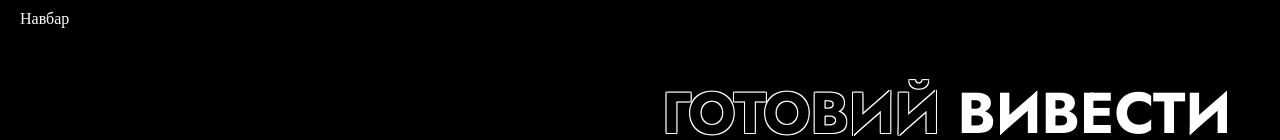
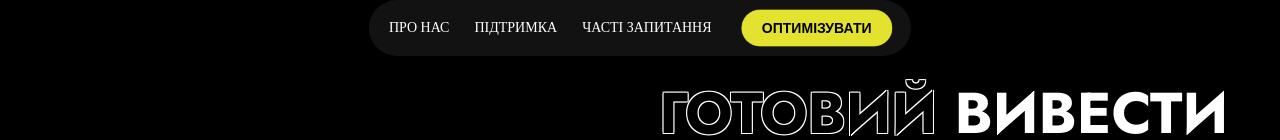
Before and after one commit to SSSkeletry/RateWebPage, a React (Create React App) app in the folder client/: page / in a window 1280 px wide. Shown: the top 140 px of the page. Built offline with nearby package versions, Linux system fonts and the light colour scheme; a web font is replaced by a local one.

Commit message:
Refactor Navbar component: enhance layout and styles for improved user experience; update scroll behavior logic

```diff
--- a/client/src/pages/Home/sections/ReviewsSection.jsx
+++ b/client/src/pages/Home/sections/ReviewsSection.jsx
@@ -2,12 +2,12 @@ import { useKeenSlider } from "keen-slider/react";
 import "keen-slider/keen-slider.min.css";
 import styles from "../ui/Home.module.css";
 import { assets } from "../../../shared/assets/index";
-import { useEffect, useRef, useState } from "react";
+import { useEffect, useRef, useState, useMemo } from "react";
 
 const testimonials = [
   {
     name: "Анастасия",
-    text: "Вражена якістю програмного забезпечення! Аналіз технік швидкого завантаження веб-сторінок дозволив оптимізувати наш сайт, зменшивши час завантаження на 40%.",
+    text: "Вражена якістю програмного забезпечення! Аналіз технік завантаження веб-сторінок дозволив оптимізувати наш сайт, зменшивши час завантаження на 40%.",
     rating: 5,
     image: assets.woman,
   },
@@ -43,8 +43,12 @@ const testimonials = [
   },
 ];
 
+const renderStars = (count) =>
+  [...Array(5)].map((_, i) => <span key={i}>{i < count ? "★" : "☆"}</span>);
+
 export default function Testimonials() {
-  const [sliderRef, slider] = useKeenSlider({
+  const sliderOptions = useMemo(
+    () => ({
       loop: true,
       renderMode: "performance",
       drag: true,
@@ -52,54 +56,46 @@ export default function Testimonials() {
         perView: "auto",
         spacing: 15,
       },
-  });
+    }),
+    []
+  );
+
+  const [sliderRef, slider] = useKeenSlider(sliderOptions);
 
   const containerRef = useRef(null);
   const [isVisible, setIsVisible] = useState(false);
 
   useEffect(() => {
+    if (!containerRef.current) return;
+
     const observer = new IntersectionObserver(
-      ([entry]) => {
-        setIsVisible(entry.isIntersecting);
-      },
-      {
-        threshold: 0.3, // 30% элемента должно быть видно
-      }
+      ([entry]) => setIsVisible(entry.isIntersecting),
+      { threshold: 0.3 }
     );
 
-    if (containerRef.current) {
     observer.observe(containerRef.current);
-    }
+    return () => observer.disconnect();
+  }, []);
 
-    return () => {
-      if (containerRef.current) {
-        observer.unobserve(containerRef.current);
-      }
-    };
-  }, []);
+  const timeoutRef = useRef();
+
   useEffect(() => {
-    if (!slider.current) return;
-
-    let timeout;
+    if (!slider.current || !isVisible) return;
 
     const runSlider = () => {
-      if (!slider.current || !isVisible) return;
+      if (!slider.current) return;
 
       const nextIndex = slider.current.track.details.abs + 1;
       slider.current.moveToIdx(nextIndex, true, {
         duration: 30000,
       });
 
-      timeout = setTimeout(runSlider, 10000);
+      timeoutRef.current = setTimeout(runSlider, 10000);
     };
 
-    if (isVisible) {
     runSlider();
-    }
 
-    return () => {
-      clearTimeout(timeout);
-    };
+    return () => clearTimeout(timeoutRef.current);
   }, [slider, isVisible]);
 
   return (
@@ -119,14 +115,11 @@ export default function Testimonials() {
                 <img
                   src={testimonial.image}
                   alt={testimonial.name}
+                  loading="lazy"
                   className={styles["avatar-image"]}
                 />
                 <div className={styles["rating-stars"]}>
-                  {[...Array(5)].map((_, index) => (
-                    <span key={index}>
-                      {index < testimonial.rating ? "★" : "☆"}
-                    </span>
-                  ))}
+                  {renderStars(testimonial.rating)}
                 </div>
               </div>
               <p className={styles["testimonial-text"]}>
--- a/client/src/pages/Home/ui/Home.module.css
+++ b/client/src/pages/Home/ui/Home.module.css
@@ -345,7 +345,7 @@ aside {
 
 .testimonials-section {
   text-align: center;
-  padding-top: 10vh;
+  padding-top: 3vh;
   background: #121212;
   color: #fff;
   display: flex;
@@ -382,7 +382,7 @@ aside {
 
 .testimonial-card {
   background: #1c1c1c;
-  padding: 25px;
+  padding: 3vh;
   border-radius: 16px;
   box-shadow: 0 6px 12px rgba(255, 223, 53, 0.3);
   font-size: 18px;
--- a/client/src/shared/components/Navbar.js
+++ b/client/src/shared/components/Navbar.js
@@ -7,20 +7,28 @@ const Navbar = () => {
 
   useEffect(() => {
     const handleScroll = () => {
-      if (window.scrollY > lastScrollY) {
-        setShowNavbar(false);
-      } else {
-        setShowNavbar(true);
-      }
+      setShowNavbar(window.scrollY <= lastScrollY);
       setLastScrollY(window.scrollY);
     };
 
     window.addEventListener("scroll", handleScroll);
-
     return () => window.removeEventListener("scroll", handleScroll);
   }, [lastScrollY]);
 
-  return <nav className={`navbar ${showNavbar ? "show" : "hide"}`}>Навбар</nav>;
+  return (
+    <nav className={`navbar ${showNavbar ? "show" : "hide"}`}>
+      <div className="navbar__content">
+        <ul className="navbar__menu">
+          <li>ПРО НАС</li>
+          <li>ПІДТРИМКА</li>
+          <li>ЧАСТІ ЗАПИТАННЯ</li>
+        </ul>
+        <button className="navbar__cta">
+          <span>ОПТИМІЗУВАТИ</span>
+        </button>
+      </div>
+    </nav>
+  );
 };
 
 export default Navbar;
--- a/client/src/shared/styles/Navbar.css
+++ b/client/src/shared/styles/Navbar.css
@@ -1,18 +1,99 @@
 .navbar {
   position: fixed;
   top: 0;
-  left: 0;
-  width: 100%;
-  background-color: rgba(0, 0, 0, 0.8);
+  left: 50%;
+  transform: translateX(-50%);
+  width: max-content;
+  background-color: #121212;
   color: white;
   padding: 10px 20px;
-  transition: transform 0.3s ease-in-out;
+  border-radius: 50px;
+  display: flex;
+  justify-content: center;
+  align-items: center;
+  z-index: 1000;
+  transition: top 0.3s ease;
+  box-shadow: 0 5px 15px rgba(0, 0, 0, 0.5);
 }
 
 .navbar.hide {
-  transform: translateY(-100%);
+  top: -100px;
 }
 
-.navbar.show {
-  transform: translateY(0);
+.navbar__content {
+  display: flex;
+  align-items: center;
+  gap: 30px;
 }
+
+.navbar__menu {
+  display: flex;
+  gap: 25px;
+  list-style: none;
+  margin: 0;
+  padding: 0;
+  font-weight: 500;
+  font-size: 14px;
+}
+
+.navbar__menu li {
+  position: relative;
+  cursor: pointer;
+  transition: transform 0.3s ease, color 0.3s ease;
+}
+
+.navbar__menu li:hover {
+  transform: translateY(-3px);
+  color: #e3e22e;
+}
+
+.navbar__menu li::after {
+  content: "";
+  position: absolute;
+  bottom: -4px;
+  left: 0;
+  width: 0;
+  height: 2px;
+  background-color: #e3e22e;
+  transition: width 0.3s ease;
+}
+
+.navbar__menu li:hover::after {
+  width: 100%;
+}
+
+.navbar__cta {
+  background-color: #e3e22e;
+  color: black;
+  padding: 10px 20px;
+  border-radius: 25px;
+  border: none;
+  font-weight: 600;
+  cursor: pointer;
+  font-size: 14px;
+  display: flex;
+  align-items: center;
+  gap: 8px;
+  animation: pulse 2s infinite;
+  transition: transform 0.2s ease, box-shadow 0.2s ease;
+}
+
+.navbar__cta:hover {
+  transform: scale(1.08);
+  box-shadow: 0 8px 20px rgba(227, 226, 46, 0.6);
+}
+
+@keyframes pulse {
+  0% {
+    transform: scale(1);
+    box-shadow: 0 0 0 0 rgba(227, 226, 46, 0.7);
+  }
+  70% {
+    transform: scale(1.05);
+    box-shadow: 0 0 0 10px rgba(227, 226, 46, 0);
+  }
+  100% {
+    transform: scale(1);
+    box-shadow: 0 0 0 0 rgba(227, 226, 46, 0);
+  }
+}
```
Lines whose indentation alone changed are shown as unchanged.
